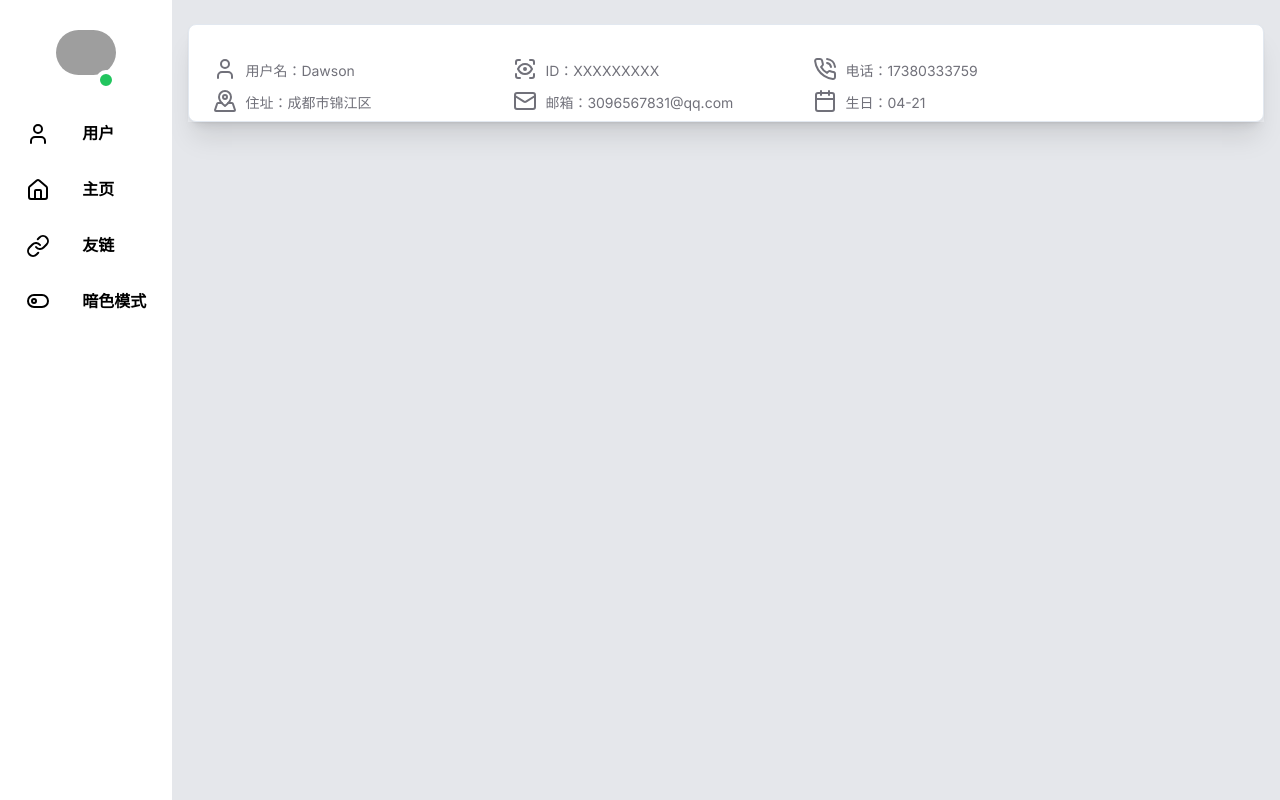
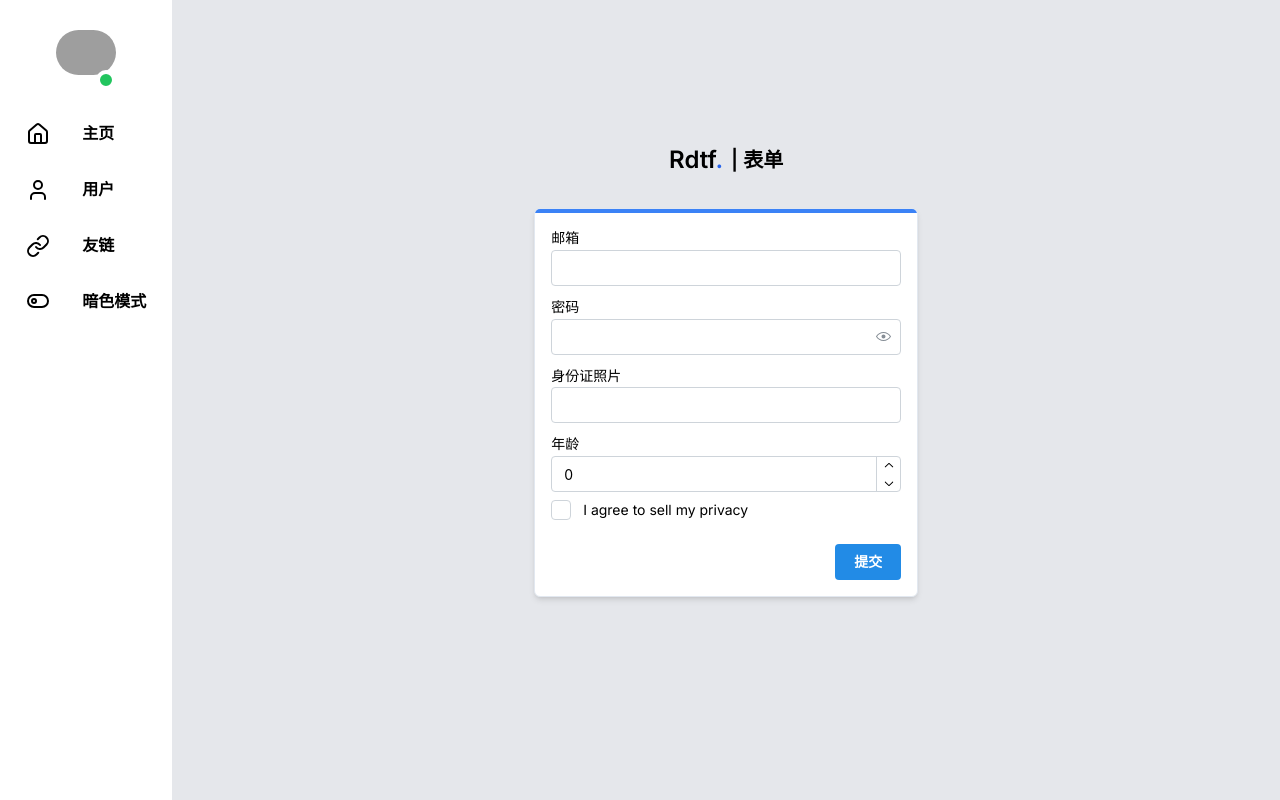
Before and after one commit to Dawson-web/Rdtf-cli, a Next.js app: page /home/me in a window 1280 px wide. Built offline with nearby package versions, Linux system fonts and the light colour scheme; grey boxes are pictures that could not be loaded.

Commit message:
feat:迁移部分组件

```diff
--- a/src/app/home/me/page.tsx
+++ b/src/app/home/me/page.tsx
@@ -1,10 +1,38 @@
 "use client";
-import ProfileCard from "@/components/client/profile";
 
-export default function page(props: any) {
+import Form from "@/components/client/form";
+import { formConfig } from "@/config";
+import { useForm } from "@mantine/form";
+interface Filedls {
+  email: string;
+  password: string;
+  age: number;
+  img: File | null;
+  termsOfService: boolean;
+}
+
+export default function Page(props: any) {
+  const form = useForm<Filedls>({
+    mode: "uncontrolled",
+    initialValues: {
+      email: "",
+      password: "",
+      age: 0,
+      img: null,
+      termsOfService: false,
+    },
+    validate: {
+      email: (value) => (/^\S+@\S+$/.test(value) ? null : "请输入正确的邮箱"),
+      termsOfService: (value) => (value ? null : "请同意服务条款"),
+    },
+  });
+  const fn = (v: Filedls) => {
+    console.log(v);
+  };
+
   return (
-    <div>
-      <ProfileCard />
+    <div className="my-[10vw]">
+      <Form form_config={formConfig.maintenanceForm} form={form} fn={fn} />
     </div>
   );
 }
--- a/src/app/login/page.tsx
+++ b/src/app/login/page.tsx
@@ -1,6 +1,6 @@
 "use client";
 
-import LoginForm from "@/components/client/LoginForm";
+import LoginForm from "@/components/client/form/LoginForm";
 
 export default function Home() {
   return (
--- a/src/app/page.tsx
+++ b/src/app/page.tsx
@@ -11,6 +11,7 @@ export default function page() {
         <ul className="text-sm mt-[10px] sm:text-lg font-medium text-gray-500">
           <li>— 快速构建</li>
           <li>— 功能丰富</li>
+          <li>— 双端适配</li>
           <li>— 高度自定义</li>
           <li>— 高度适配的深色模式</li>
         </ul>
--- a/src/app/register/page.tsx
+++ b/src/app/register/page.tsx
@@ -1,5 +1,5 @@
 "use client";
-import RegisterForm from "@/components/client/RegisterForm";
+import RegisterForm from "@/components/client/form/RegisterForm";
 
 export default function Home() {
   return (
--- a/src/app/seekback/page.tsx
+++ b/src/app/seekback/page.tsx
@@ -1,5 +1,5 @@
 "use client";
-import SeekBackForm from "@/components/client/SeekBackForm";
+import SeekBackForm from "@/components/client/form/SeekBackForm";
 
 export default function Home() {
   return (
--- a/src/components/client/LoginForm.tsx
+++ b/src/components/client/form/LoginForm.tsx
@@ -2,7 +2,7 @@ import { Button, Group, PasswordInput, TextInput } from "@mantine/core";
 import { useForm } from "@mantine/form";
 import Link from "next/link";
 import { useRef } from "react";
-import { AppLogo } from "./app-logo";
+import { AppLogo } from "../app-logo";
 
 interface Fiedls {
   email: string;
--- a/src/components/client/SeekBackForm.tsx
+++ b/src/components/client/form/RegisterForm.tsx
@@ -10,12 +10,13 @@ import { useForm } from "@mantine/form";
 
 import { useState } from "react";
 import Link from "next/link";
-import { AppLogo } from "./app-logo";
+import { AppLogo } from "../app-logo";
 import { Bell, Check } from "lucide-react";
 
 interface Fields {
   email: string;
   password: string;
+  _confirmPassword: string;
   emailCode: string;
 }
 
@@ -27,10 +28,13 @@ export default function Page() {
     initialValues: {
       email: "",
       password: "",
+      _confirmPassword: "",
       emailCode: "",
     },
     validate: {
       email: (value) => (!/^\S+@\S+$/.test(value) ? "请输入正确的邮箱" : null),
+      _confirmPassword: (value, values) =>
+        value !== values.password ? "密码不一致" : null,
     },
   });
 
@@ -38,10 +42,10 @@ export default function Page() {
     <div className=" flex flex-col items-center gap-8">
       <div className="flex items-center gap-2">
         <AppLogo />
-        <div className="font-comfortaa text-xl font-semibold">| 找回</div>
+        <div className="font-comfortaa text-xl font-semibold">| 注册</div>
       </div>
 
-      <div className="relative flex w-[30vw] min-w-[320px] max-w-[400px]   flex-col items-center gap-2 overflow-hidden rounded-md border bg-white p-4 shadow-md">
+      <div className="relative flex w-[30vw] min-w-[320px] max-w-[400px]  flex-col items-center gap-2 overflow-hidden rounded-md border bg-white p-4 shadow-md">
         <form className="w-full" onSubmit={form.onSubmit((v) => {})}>
           {stage === "fill" && (
             <div className="flex flex-col gap-2">
@@ -51,6 +55,10 @@ export default function Page() {
                 {...form.getInputProps("email")}
               />
               <PasswordInput label="密码" {...form.getInputProps("password")} />
+              <PasswordInput
+                label="确认密码"
+                {...form.getInputProps("_confirmPassword")}
+              />
 
               <Link
                 href="/login"
@@ -77,14 +85,14 @@ export default function Page() {
                 key={form.key("emailCode")}
                 {...form.getInputProps("emailCode")}
               />
-              <Button onClick={() => {}}>找回</Button>
+              <Button onClick={() => {}}>注册</Button>
             </div>
           )}
         </form>
 
         {stage === "done" && (
           <div className="flex w-full flex-col items-center p-8">
-            <Check size={48} className="text-blue-600" />
+            <Check size={48} className="text-blue-500" />
             <div className="mt-2 font-light">注册成功</div>
             <Button component={Link} href="/" className="mt-8">
               继续
@@ -92,7 +100,7 @@ export default function Page() {
           </div>
         )}
 
-        <div className="absolute inset-x-0 top-0 h-1 bg-blue-600"></div>
+        <div className="absolute inset-x-0 top-0 h-1 bg-blue-500"></div>
       </div>
     </div>
   );
--- /dev/null
+++ b/src/components/client/form/index.tsx
@@ -0,0 +1,81 @@
+import {
+  Button,
+  Group,
+  PasswordInput,
+  TextInput,
+  NumberInput,
+  Checkbox,
+  FileInput,
+} from "@mantine/core";
+import { AppLogo } from "../app-logo";
+
+export default function Form(props: any) {
+  const { form_config, form, fn } = props;
+
+  return (
+    <div className=" flex flex-col items-center gap-8">
+      <div className="flex items-center gap-2">
+        <AppLogo />
+        <div className="font-comfortaa text-xl font-semibold">
+          | {form_config.title || "表单"}
+        </div>
+      </div>
+      <form
+        onSubmit={form.onSubmit((v: any) => fn(v))}
+        className="relative flex w-[30vw] min-w-[320px] max-w-[400px]  flex-col gap-2 overflow-hidden rounded-md border bg-white p-4 shadow-md"
+      >
+        {form_config.fields.map((field: any) => {
+          switch (field.type) {
+            case "text":
+              return (
+                <TextInput
+                  label={field.label || field.key}
+                  key={form.key(field.key)}
+                  {...form.getInputProps(field.key)}
+                />
+              );
+            case "password":
+              return (
+                <PasswordInput
+                  label={field.label || field.key}
+                  key={form.key(field.key)}
+                  {...form.getInputProps(field.key)}
+                />
+              );
+            case "number":
+              return (
+                <NumberInput
+                  label={field.label || field.key}
+                  key={form.key(field.key)}
+                  {...form.getInputProps(field.key)}
+                />
+              );
+            case "checkbox":
+              return (
+                <Checkbox
+                  label={field.label || "I agree to sell my privacy"}
+                  key={form.key(field.key)}
+                  {...form.getInputProps(field.key)}
+                  {...form.getInputProps(field.key, { type: "checkbox" })}
+                />
+              );
+            case "file":
+              return (
+                <FileInput
+                  label={field.label || field.key}
+                  key={form.key(field.key)}
+                  {...form.getInputProps(field.key)}
+                />
+              );
+          }
+        })}
+
+        <Group justify="flex-end" mt="md">
+          <Button type="submit">提交</Button>
+        </Group>
+
+        <div className="absolute inset-x-0 top-0 h-1 bg-blue-500"></div>
+      </form>
+    </div>
+  );
+}
--- a/src/components/client/nav_menu/index.tsx
+++ b/src/components/client/nav_menu/index.tsx
@@ -60,11 +60,11 @@ export default function NavMenu(props: {
             {avatar_show && (
               <UserAvatar size="medium" className="mx-auto px-10" />
             )}
-            {options.map((item: OptionData) => {
+            {options.map((item: OptionData, index) => {
               return (
                 <NavigationMenuItem
                   onClick={() => menuOption(item.name)}
-                  key={item.name}
+                  key={index}
                 >
                   <Link href={item.herf} legacyBehavior passHref>
                     <NavigationMenuLink
--- a/src/config/index.tsx
+++ b/src/config/index.tsx
@@ -27,14 +27,14 @@ export const themeConfig = {
   menu: {
     options: [
       {
+        name: "主页",
+        herf: "/home",
+        icon: <Home />,
+      },
+      {
         name: "用户",
         herf: "/home/me",
         icon: <User />,
-      },
-      {
-        name: "主页",
-        herf: "/home/me",
-        icon: <Home />,
       },
       {
         name: "友链",
@@ -105,3 +105,36 @@ export const themeConfig = {
     },
   ],
 };
+
+export const formConfig = {
+  maintenanceForm: {
+    title: "表单",
+    fields: [
+      {
+        key: "email",
+        label: "邮箱",
+        type: "text",
+      },
+      {
+        key: "password",
+        label: "密码",
+        type: "password",
+      },
+      {
+        key: "img",
+        label: "身份证照片",
+        type: "file",
+      },
+      {
+        key: "age",
+        label: "年龄",
+        type: "number",
+      },
+      {
+        key: "termsOfService",
+        label: "I agree to sell my privacy",
+        type: "checkbox",
+      },
+    ],
+  },
+};
```
Also changed, not shown: src/components/client/form/SeekBackForm.tsx (renamed from src/components/client/RegisterForm.tsx, +6 -14 lines), src/components/client/scroller.module.css (deleted, +0 -11 lines).
